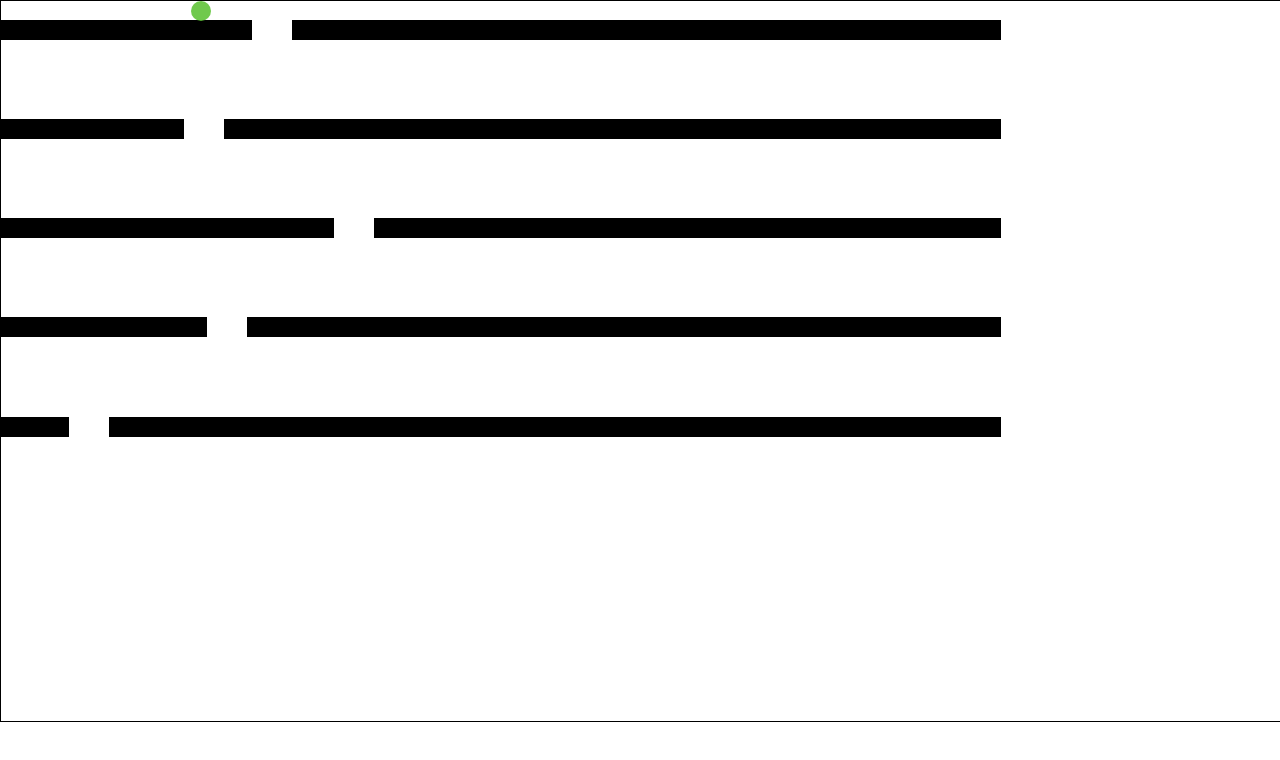
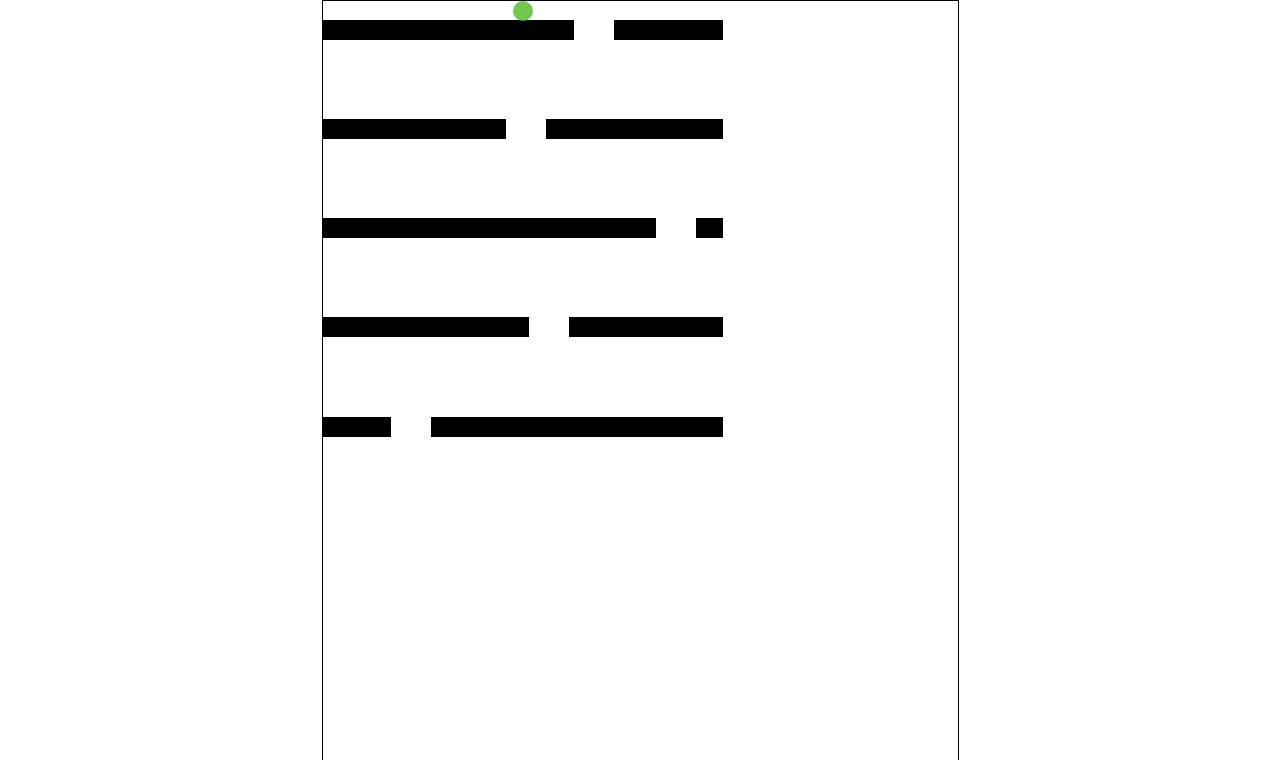
Before and after one commit to dantefranzoi/game-bolinha, a plain HTML site: page index.html in a window 1280 px wide. Shown: the top 760 px of the page. Drawn offline with Linux system fonts and the light colour scheme.

Commit message:
Update styles.css

```diff
--- a/styles.css
+++ b/styles.css
@@ -4,8 +4,8 @@
 }
 
 #game{
-    width: 1280px;
-    height: 720px;
+    width: 635px;
+    height: 1140px;
     border: 1px solid black;
     margin: auto;
 }
@@ -21,7 +21,7 @@
     z-index: 10;
 }
 .block{
-    width: 1000px;
+    width: 400px;
     height: 20px;
     background-color: black;
     position: relative;
```
